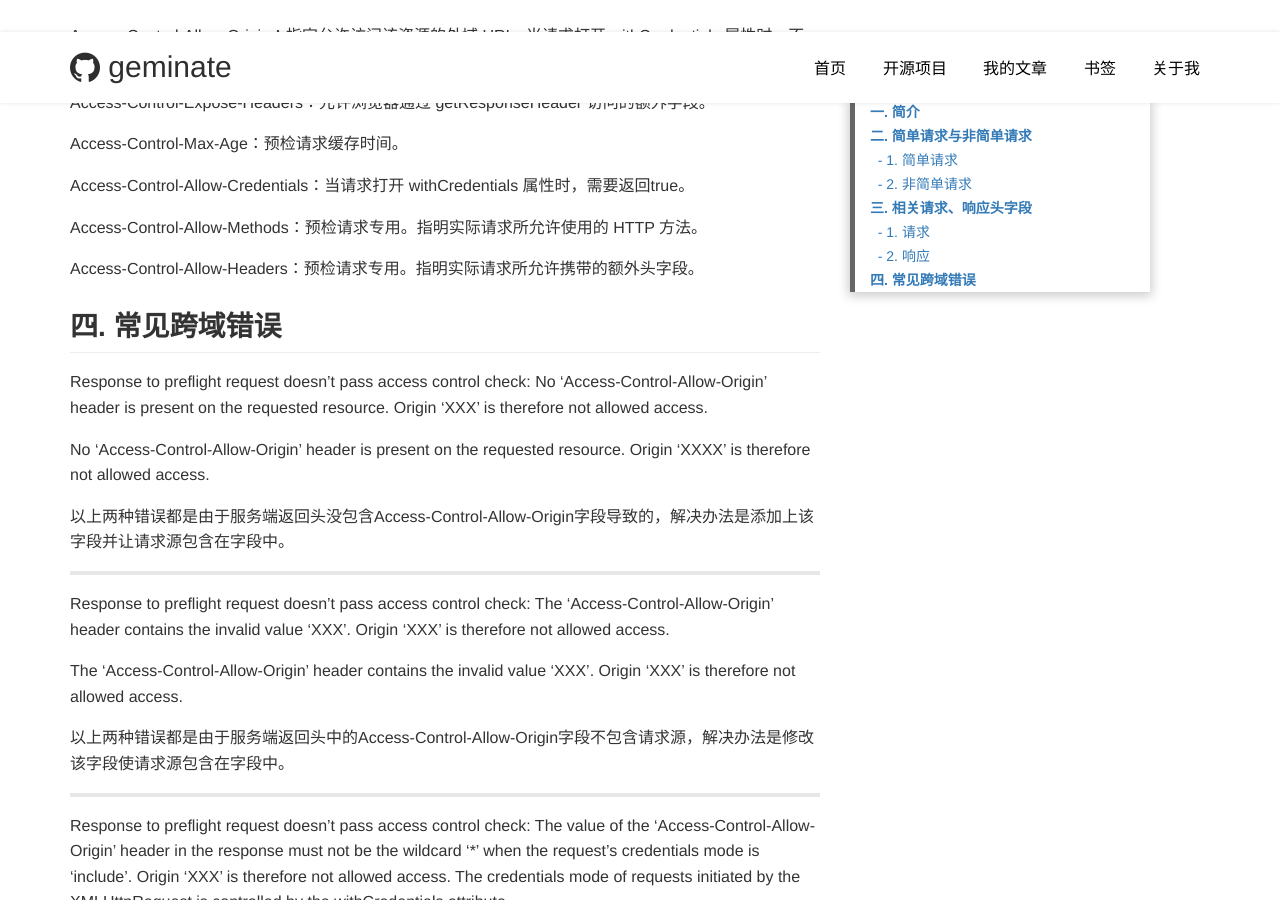
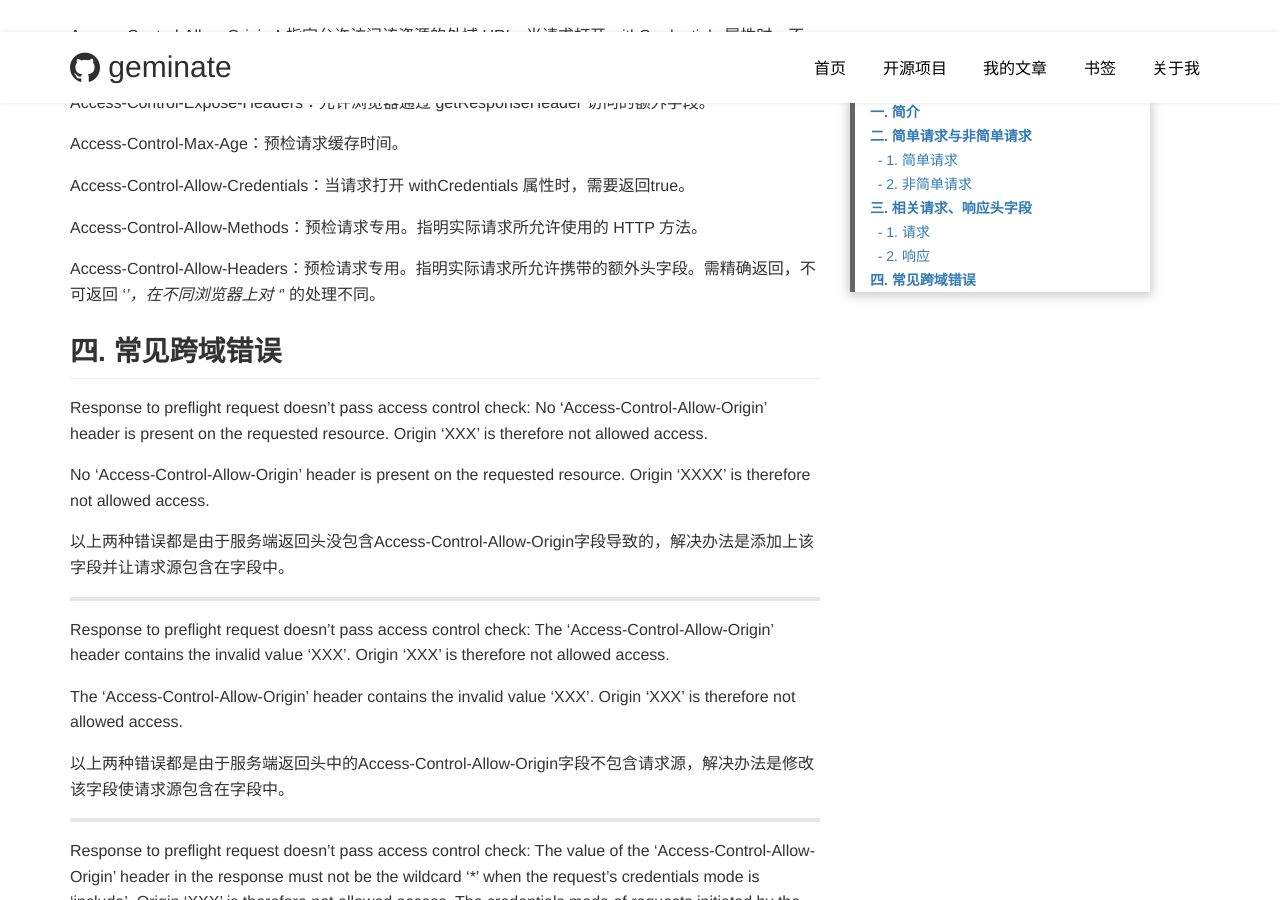
Before and after one commit to geminate/geminate.github.io, a Jekyll site: the page built from _posts/2018/2018-04-28-HTTP访问控制（CORS）- 学习笔记.md, in a window 1280 px wide and 900 px high, scrolled down 3582 px. Built offline with Jekyll 4.4.1, drawn with Linux system fonts in a browser that asks for light colours.

Commit message:
feat: 2018-04-28-HTTP访问控制（CORS）- 学习笔记.md

```diff
--- a/_posts/2018/2018-04-28-HTTP访问控制（CORS）- 学习笔记.md
+++ b/_posts/2018/2018-04-28-HTTP访问控制（CORS）- 学习笔记.md
@@ -135,7 +135,7 @@
 
 Access-Control-Allow-Methods：预检请求专用。指明实际请求所允许使用的 HTTP 方法。
 
-Access-Control-Allow-Headers：预检请求专用。指明实际请求所允许携带的额外头字段。
+Access-Control-Allow-Headers：预检请求专用。指明实际请求所允许携带的额外头字段。需精确返回，不可返回 ‘*’，在不同浏览器上对 ‘*’ 的处理不同。
 
 ## 四. 常见跨域错误
 
```
